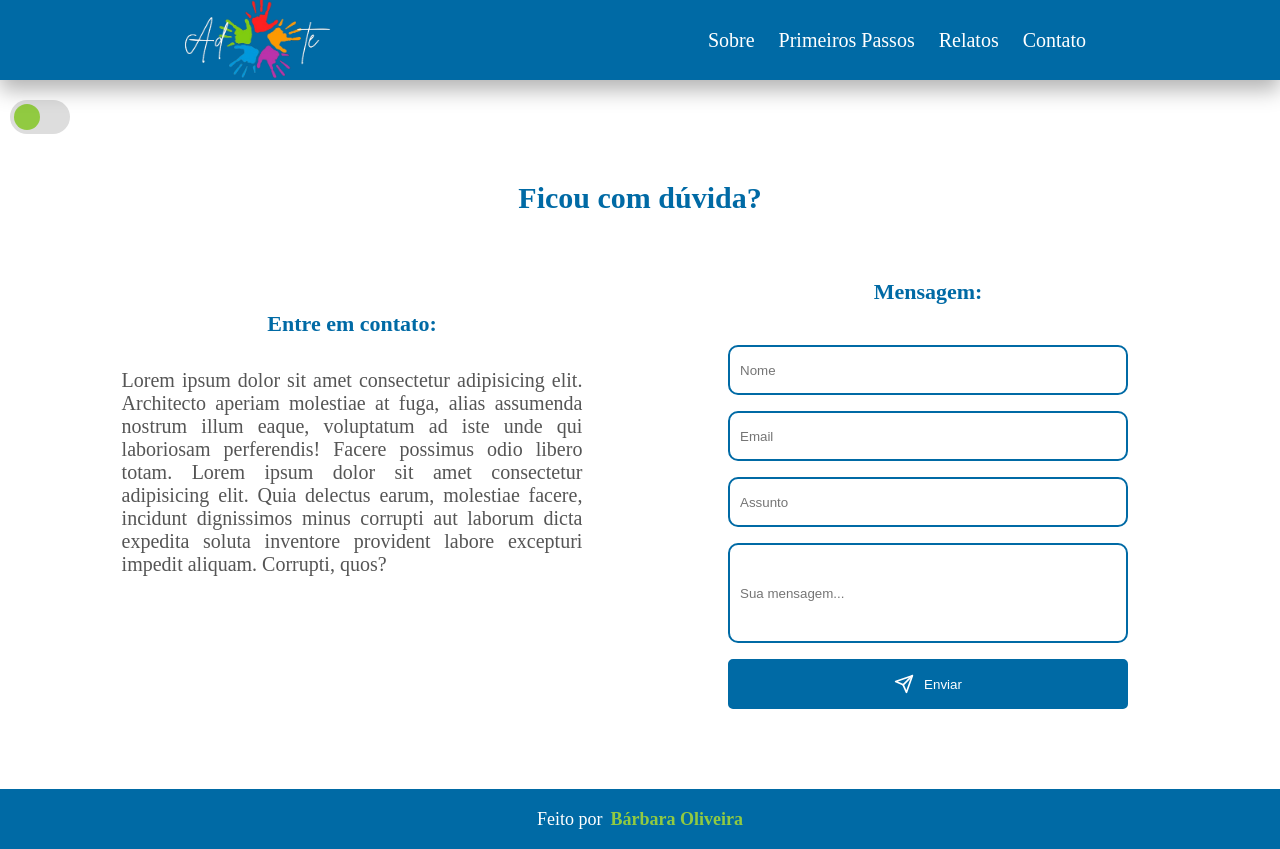
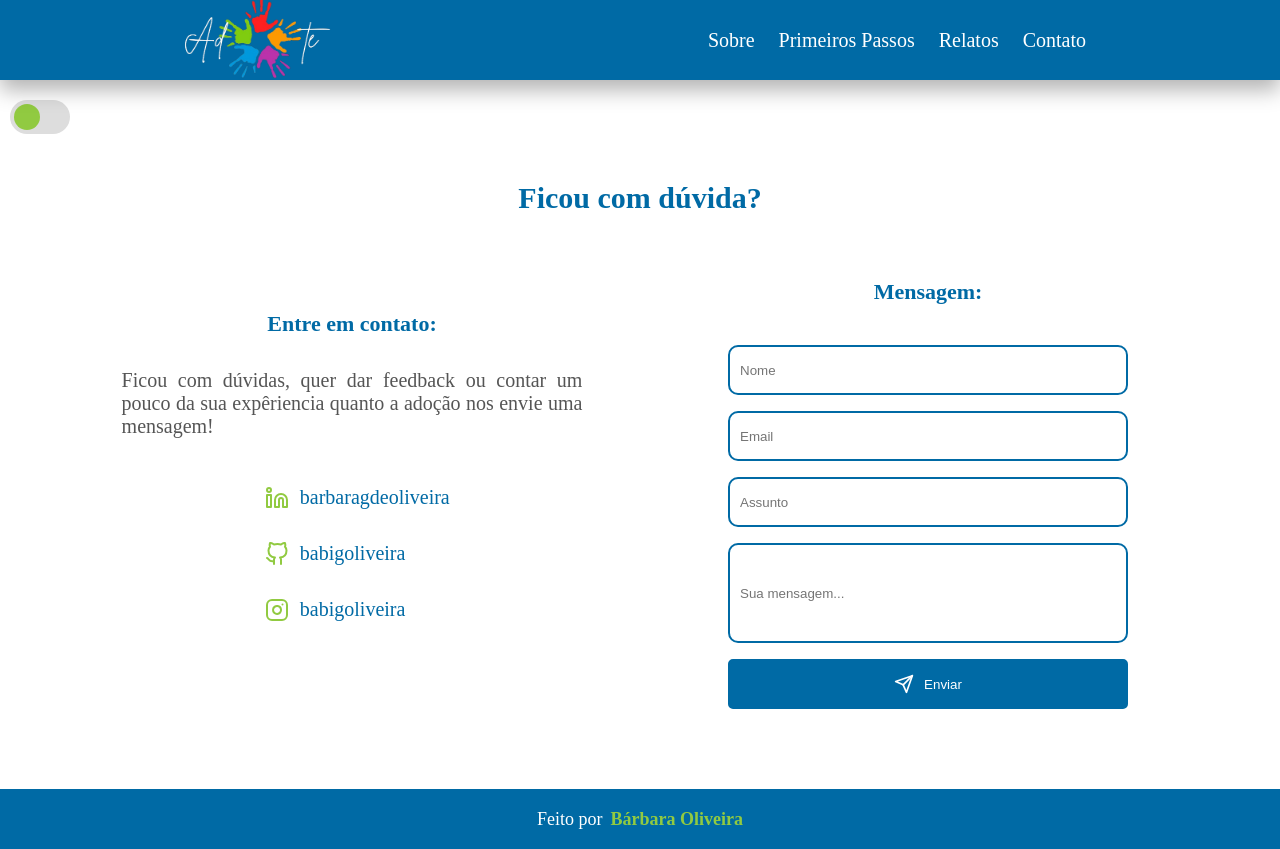
Before and after one commit to babigoliveira/adote-projeto-final, a React (Vite) app: page /contato in a window 1280 px wide. Built offline with nearby package versions, Linux system fonts and the light colour scheme.

Commit message:
add new infos in the contact page and add efect on cards in the  first steeps page

```diff
--- a/src/pages/About/About-style.css
+++ b/src/pages/About/About-style.css
@@ -45,7 +45,7 @@ body {
 }
 
 .adoption {
-  background-image: linear-gradient(white, var(--blue-dark));
+  background-image: linear-gradient(to right, var(--green), var(--blue-dark));
 }
 
 .subtitle-adoption {
@@ -70,6 +70,7 @@ ul {
 .text-adoption {
   margin: 0.8rem 0;
   font-size: 22px;
+  color: white;
 }
 
 .video-adoption {
@@ -96,7 +97,7 @@ ul {
   .home {
     flex-direction: row;
     justify-content: space-evenly;
-    padding: 2rem 0;
+    margin-bottom: 3rem;
   }
 
   .text-home {
--- a/src/pages/Contact/Contact-style.css
+++ b/src/pages/Contact/Contact-style.css
@@ -13,6 +13,28 @@
   font-size: 22px;
   margin: 2rem 0;
   text-align: center;
+  color: var(--blue-light);
+}
+
+.my-contact {
+  margin: 2rem 0;
+  text-decoration: none;
+}
+
+.linkedin,
+.github,
+.instagram {
+  display: flex;
+  flex-direction: row;
+  justify-content: space-between;
+  align-items: flex-start;
+  padding: 1rem 0;
+  width: 100%;
+}
+
+.instagram a,
+.linkedin a,
+.github a {
   color: var(--blue-light);
 }
 
--- a/src/pages/Contact/Contact.jsx
+++ b/src/pages/Contact/Contact.jsx
@@ -1,4 +1,4 @@
-import { FiSend } from "react-icons/fi";
+import { FiGithub, FiInstagram, FiLinkedin, FiSend } from "react-icons/fi";
 import Footer from "../../components/Footer/Footer";
 import "./Contact-style.css";
 
@@ -11,15 +11,38 @@ function Contact() {
           <div className="about-contact">
             <h3 className="subtitle-contact">Entre em contato:</h3>
             <p className="text-contact">
-              Lorem ipsum dolor sit amet consectetur adipisicing elit.
-              Architecto aperiam molestiae at fuga, alias assumenda nostrum
-              illum eaque, voluptatum ad iste unde qui laboriosam perferendis!
-              Facere possimus odio libero totam. Lorem ipsum dolor sit amet
-              consectetur adipisicing elit. Quia delectus earum, molestiae
-              facere, incidunt dignissimos minus corrupti aut laborum dicta
-              expedita soluta inventore provident labore excepturi impedit
-              aliquam. Corrupti, quos?
+              Ficou com dúvidas, quer dar feedback ou contar um pouco da sua
+              expêriencia quanto a adoção nos envie uma mensagem!
             </p>
+            <div className="my-contact">
+              <div className="linkedin">
+                <FiLinkedin size={24} color="#91ca41" />
+                <a
+                  className="text-contact"
+                  href="www.linkedin.com/in/barbaragdeoliveira"
+                >
+                  barbaragdeoliveira
+                </a>
+              </div>
+              <div className="github">
+                <FiGithub size={24} color="#91ca41" />
+                <a
+                  className="text-contact"
+                  href="https://github.com/babigoliveira"
+                >
+                  babigoliveira
+                </a>
+              </div>
+              <div className="instagram">
+                <FiInstagram size={24} color="#91ca41" />
+                <a
+                  className="text-contact"
+                  href="https://www.instagram.com/babigoliveira/"
+                >
+                  babigoliveira
+                </a>
+              </div>
+            </div>
           </div>
 
           <div className="form-contact">
--- a/src/pages/FirstSteeps/Card/Card-style.css
+++ b/src/pages/FirstSteeps/Card/Card-style.css
@@ -4,20 +4,26 @@
   justify-content: center;
   align-items: center;
   width: 350px;
-  height: 450px;
+  height: 380px;
   margin: 1rem 0;
   border: 3px dashed var(--green);
   border-radius: 10px;
+  transform-style: preserve-3d;
+  transition: transform 0.8s;
+}
+.card:hover {
+  transform: rotateY(180deg);
 }
 
-.card:hover {
-  width: 450px;
+.card-title,
+.card-text {
+  position: absolute;
+  backface-visibility: hidden;
 }
 
 .card-title {
   font-size: 24px;
   font-weight: bold;
-  margin: 1rem 0.5rem;
   color: var(--blue-light);
   text-align: center;
 }
@@ -26,5 +32,5 @@
   font-size: 20px;
   text-align: justify;
   width: 80%;
-  padding-bottom: 2rem;
+  transform: rotateY(180deg);
 }
```
Also changed, not shown: src/pages/Contact/Api.js (added, +44 -0 lines).
